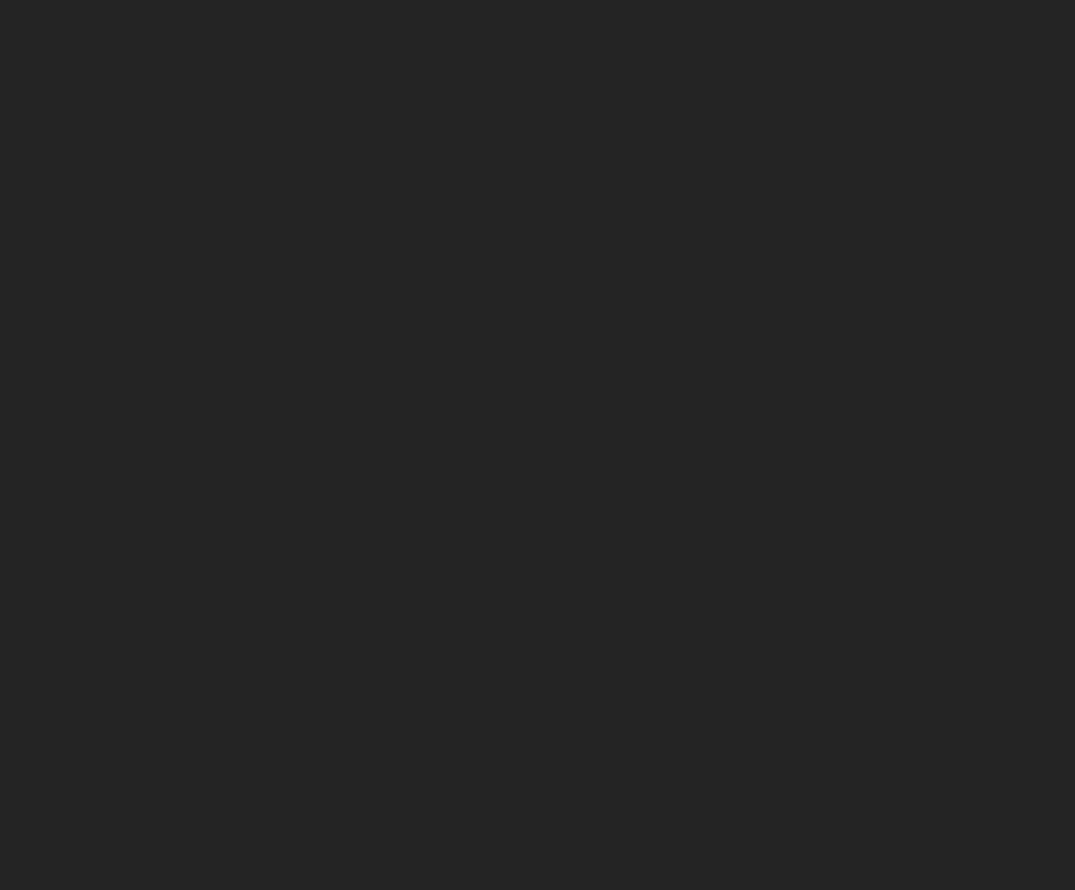
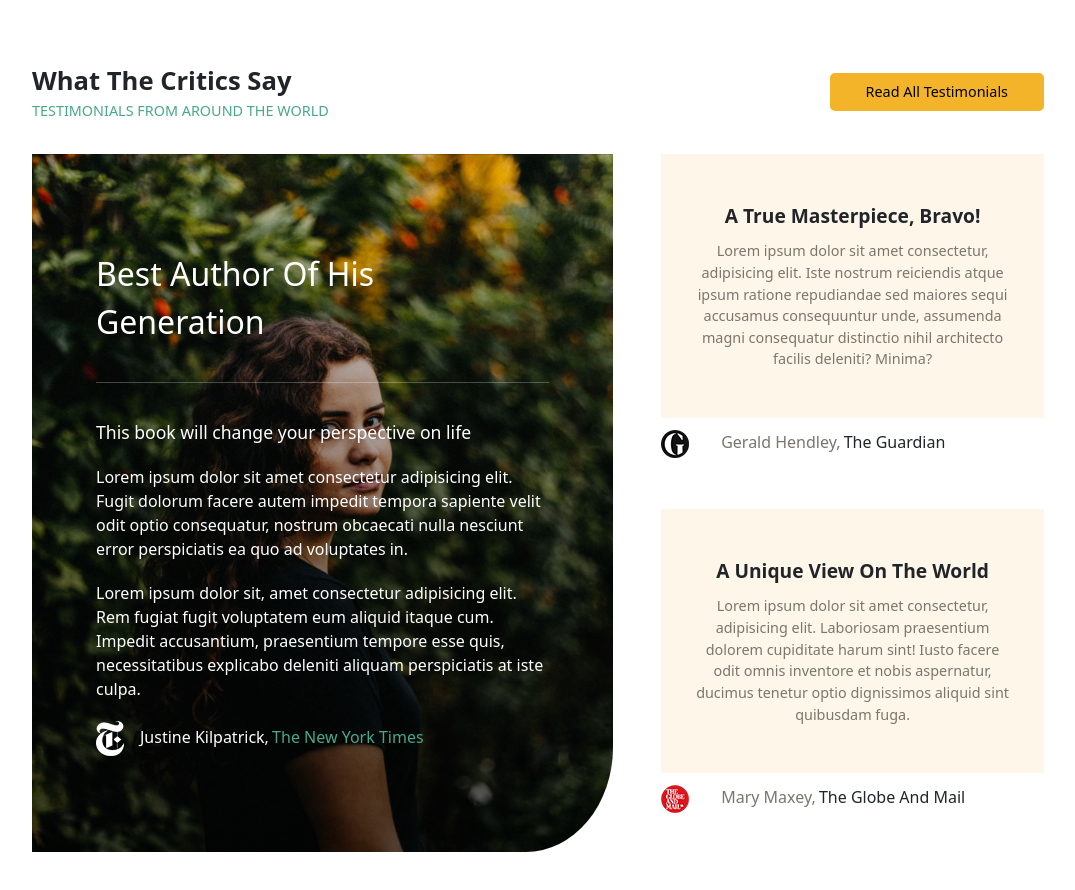
Before and after one commit to giovannimariaciclosi/proj-html-vuejs, a Vue app: page / in a window 1280 px wide. Shown: the part 1863-2753 px from the top of the page, without its empty margins (102-1177 px from the left). Before the commit the page ends 1861 px from the top, so only its background shows below. Built offline with nearby package versions, Linux system fonts and the light colour scheme; a web font is replaced by a local one.

Commit message:
feat: testimonials section completed

```diff
--- a/src/App.vue
+++ b/src/App.vue
@@ -3,6 +3,7 @@ import AppHeader from './components/AppHeader.vue';
 import MeetTheAuthor from './components/MeetTheAuthor.vue';
 import Brands from './components/Brands.vue';
 import Audiobook from './components/Audiobook.vue';
+import Testimonials from './components/Testimonials.vue';
 
 export default {
   data() {
@@ -15,6 +16,7 @@ export default {
     MeetTheAuthor,
     Brands,
     Audiobook,
+    Testimonials
   },
 }
 
@@ -25,6 +27,7 @@ export default {
   <MeetTheAuthor></MeetTheAuthor>
   <Brands></Brands>
   <Audiobook></Audiobook>
+  <Testimonials></Testimonials>
 </template>
 
 <style lang="scss" scoped></style>
--- /dev/null
+++ b/src/components/Testimonials.vue
@@ -0,0 +1,248 @@
+<script>
+export default {
+  name: "Testimonials",
+  data() {
+    return {
+      testimonialsLong: {
+        title: "Best Author Of His Generation",
+        subtitle: "This book will change your perspective on life",
+        text: "Lorem ipsum dolor sit amet consectetur adipisicing elit. Fugit dolorum facere autem impedit tempora sapiente velit odit optio consequatur, nostrum obcaecati nulla nesciunt error perspiciatis ea quo ad voluptates in.",
+        subtext: "Lorem ipsum dolor sit, amet consectetur adipisicing elit. Rem fugiat fugit voluptatem eum aliquid itaque cum. Impedit accusantium, praesentium tempore esse quis, necessitatibus explicabo deleniti aliquam perspiciatis at iste culpa.",
+        author: {
+          imagePath: "nytimes-logo-white-xsmall.png",
+          authorName: "Justine Kilpatrick,",
+          authorNewspaper: "The New York Times",
+        }
+      },
+
+      testimonialsShort: [
+        {
+          title: "A True Masterpiece, Bravo!",
+          text: "Lorem ipsum dolor sit amet consectetur, adipisicing elit. Iste nostrum reiciendis atque ipsum ratione repudiandae sed maiores sequi accusamus consequuntur unde, assumenda magni consequatur distinctio nihil architecto facilis deleniti? Minima?",
+          author: {
+            imagePath: "theguardian-xsmall.png",
+            authorName: "Gerald Hendley,",
+            authorNewspaper: "The Guardian",
+          },
+        },
+        {
+          title: "A Unique View On The World",
+          subtitle: "This book will change your perspective on life",
+          text: "Lorem ipsum dolor sit amet consectetur, adipisicing elit. Laboriosam praesentium dolorem cupiditate harum sint! Iusto facere odit omnis inventore et nobis aspernatur, ducimus tenetur optio dignissimos aliquid sint quibusdam fuga.",
+          author: {
+            imagePath: "globe-xsmall.png",
+            authorName: "Mary Maxey,",
+            authorNewspaper: "The Globe And Mail",
+          },
+        },
+      ],
+    };
+  },
+}
+</script>
+
+<template>
+  <div class="container">
+    <!-- testimonial top -->
+    <div class="testimonial-top">
+      <div class="top-left">
+        <div class="title">
+          What The Critics Say
+        </div>
+        <div class="subtitle">
+          TESTIMONIALS FROM AROUND THE WORLD
+        </div>
+      </div>
+      <div class="top-right">
+        <button class="btn-orange">Read All Testimonials</button>
+      </div>
+    </div>
+    <!-- /testimonial top -->
+
+    <!-- testimonial bottom -->
+    <div class="testimonial-bottom">
+
+      <!-- bottom left -->
+      <div class="bottom-left">
+        <div class="title">{{ testimonialsLong.title }}</div>
+        <hr>
+        <div class="subtitle">{{ testimonialsLong.subtitle }}</div>
+        <div class="text">{{ testimonialsLong.text }}</div>
+        <div class="text">{{ testimonialsLong.subtext }}</div>
+        <div class="author-container">
+          <img :src="'../../public/img/' + testimonialsLong.author.imagePath"
+            :alt="testimonialsLong.author.authorNewspaper">
+          <span class="author-name">{{ testimonialsLong.author.authorName }}</span>
+          <span class="author-newspaper">{{ testimonialsLong.author.authorNewspaper }}</span>
+        </div>
+      </div>
+      <!-- /bottom left -->
+
+      <!-- bottom right -->
+      <div class="bottom-right">
+        <div v-for="testimonial in testimonialsShort" class="testimonial-card">
+          <div class="card-top">
+            <div class="title">{{ testimonial.title }}</div>
+            <div class="text">{{ testimonial.text }}</div>
+          </div>
+          <div class="card-bottom">
+            <img :src="'../../public/img/' + testimonial.author.imagePath" :alt="testimonial.author.authorNewspaper">
+            <span class="author-name">{{ testimonial.author.authorName }}</span>
+            <span class="author-newspaper">{{ testimonial.author.authorNewspaper }}</span>
+          </div>
+        </div>
+      </div>
+      <!-- /bottom right -->
+    </div>
+    <!-- /testimonial bottom -->
+  </div>
+</template>
+
+<style lang="scss" scoped>
+.container {
+  padding: 4em 4em;
+
+  // testimonial top
+  .testimonial-top {
+    display: flex;
+    justify-content: space-between;
+    align-items: center;
+
+    .top-left {
+
+      .title {
+        font-size: 1.6em;
+        font-weight: bold;
+      }
+
+      .subtitle {
+        font-size: .9em;
+        color: #49a987;
+      }
+    }
+
+    .top-right {
+      .btn-orange {
+        padding: .6em 2.5em;
+        background-color: #f4b429;
+        border: transparent;
+        border-radius: 5px;
+        font-weight: 500;
+        font-size: .9em;
+        cursor: pointer;
+
+        transition: background-color .3s ease;
+
+        &:hover {
+          background-color: #f4a700;
+        }
+      }
+    }
+  }
+
+  // /testimonial top
+
+  // testimonial bottom
+  .testimonial-bottom {
+    display: flex;
+    padding-top: 2em;
+    gap: 3em;
+
+    // bottom left
+    .bottom-left {
+      width: 60%;
+
+      background-image: linear-gradient(to bottom, rgba(0, 0, 0, 0), rgba(0, 0, 0, .6)), url('../../public/img/testimonial2-2x.jpg');
+      background-size: cover;
+      background-position: center;
+
+      padding: 6em 4em;
+
+      display: flex;
+      flex-direction: column;
+      gap: 20px;
+
+      color: white;
+      border-bottom-right-radius: 15%;
+
+      .title {
+        font-size: 2em;
+        font-weight: 500;
+      }
+
+      .subtitle {
+        font-size: 1.1em;
+        font-weight: 500;
+      }
+
+      .author-container {
+        font-weight: 500;
+
+        img {
+          padding-right: 1em;
+        }
+
+        .author-newspaper {
+          color: #49a987;
+          padding-left: .2em;
+        }
+      }
+    }
+
+    // /bottom left
+
+    // bottom right
+    .bottom-right {
+      display: flex;
+      flex-direction: column;
+      gap: 3em;
+
+      width: 40%;
+
+      .testimonial-card {
+
+        .card-top {
+          background-color: #fef7e9;
+          padding: 3em 2em;
+          text-align: center;
+
+          .title {
+            font-size: 1.2em;
+            font-weight: bold;
+            padding-bottom: .5em;
+          }
+
+          .text {
+            font-size: .9em;
+            color: #7a766d;
+          }
+        }
+
+        .card-bottom {
+          padding-top: .5em;
+
+          img {
+            padding-right: 2em;
+          }
+
+          .author-name {
+            font-weight: 500;
+            color: #7a766d;
+
+          }
+
+          .author-newspaper {
+            padding-left: .2em;
+          }
+
+
+        }
+      }
+    }
+
+    // /bottom right
+  }
+
+  // /testimonial bottom
+}
+</style>
```
